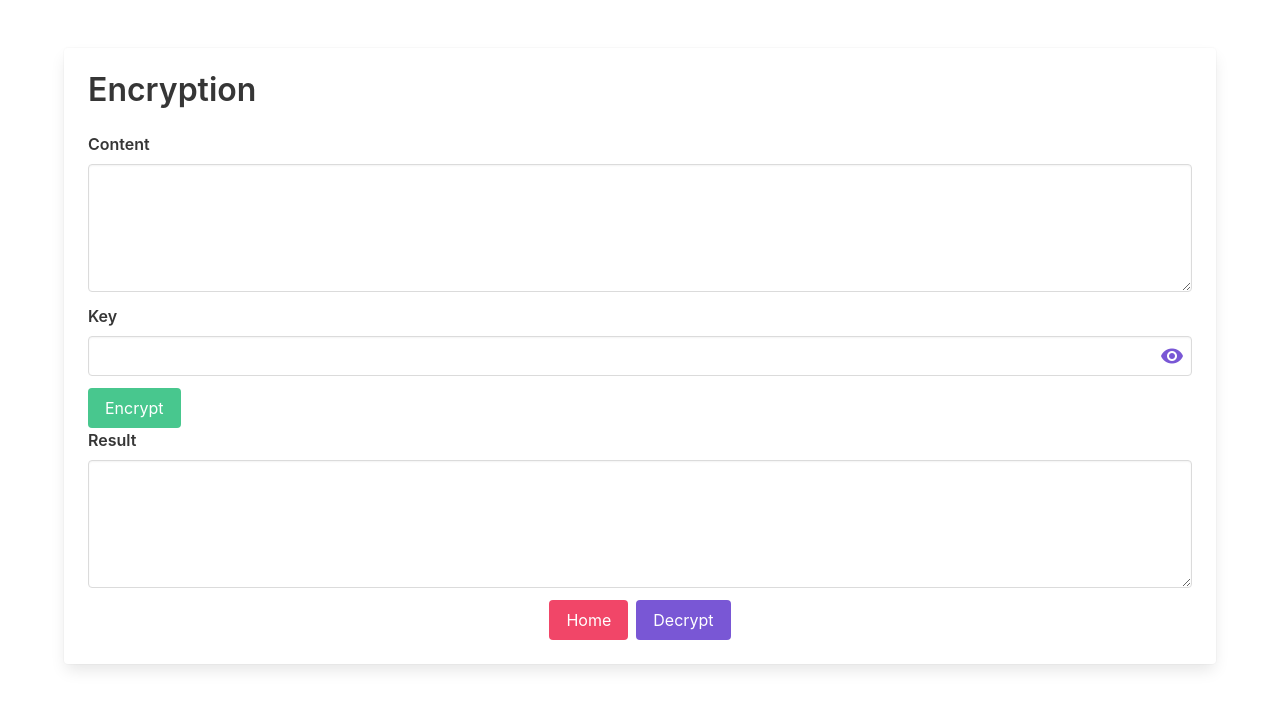
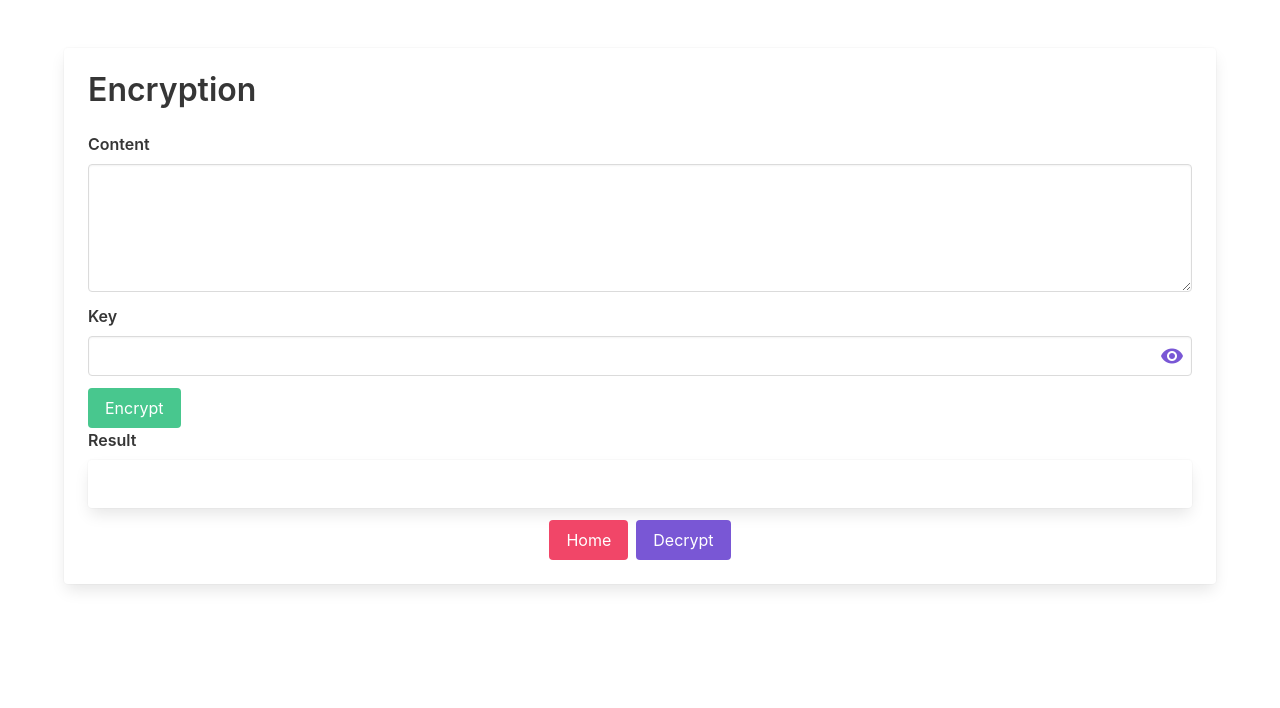
Before and after one commit to bervProject/SimpleEncryptDecryptPage, a Vue app: page /#/encrypt in a window 1280 px wide. Shown: the top 708 px of the page. Built offline with nearby package versions, Linux system fonts and the light colour scheme.

Commit message:
Change to Card Instead of Input

```diff
--- a/src/views/Decryption.vue
+++ b/src/views/Decryption.vue
@@ -12,7 +12,11 @@
           </b-field>
           <b-button type="is-success" @click="decryptNow">Decrypt</b-button>
           <b-field label="Result">
-            <b-input type="textarea" v-model="result"></b-input>
+            <div class="card">
+              <div class="card-content">
+                {{result}}
+              </div>
+            </div>
           </b-field>
           <div class="buttons is-centered">
             <b-button tag="router-link" type="is-danger" to="/">Home</b-button>
--- a/src/views/Encryption.vue
+++ b/src/views/Encryption.vue
@@ -12,7 +12,11 @@
           </b-field>
           <b-button type="is-success" @click="encryptNow">Encrypt</b-button>
           <b-field label="Result">
-            <b-input type="textarea" v-model="result"></b-input>
+            <div class="card">
+              <div class="card-content">
+                {{result}}
+              </div>
+            </div>
           </b-field>
           <div class="buttons is-centered">
             <b-button tag="router-link" type="is-danger" to="/">Home</b-button>
```
